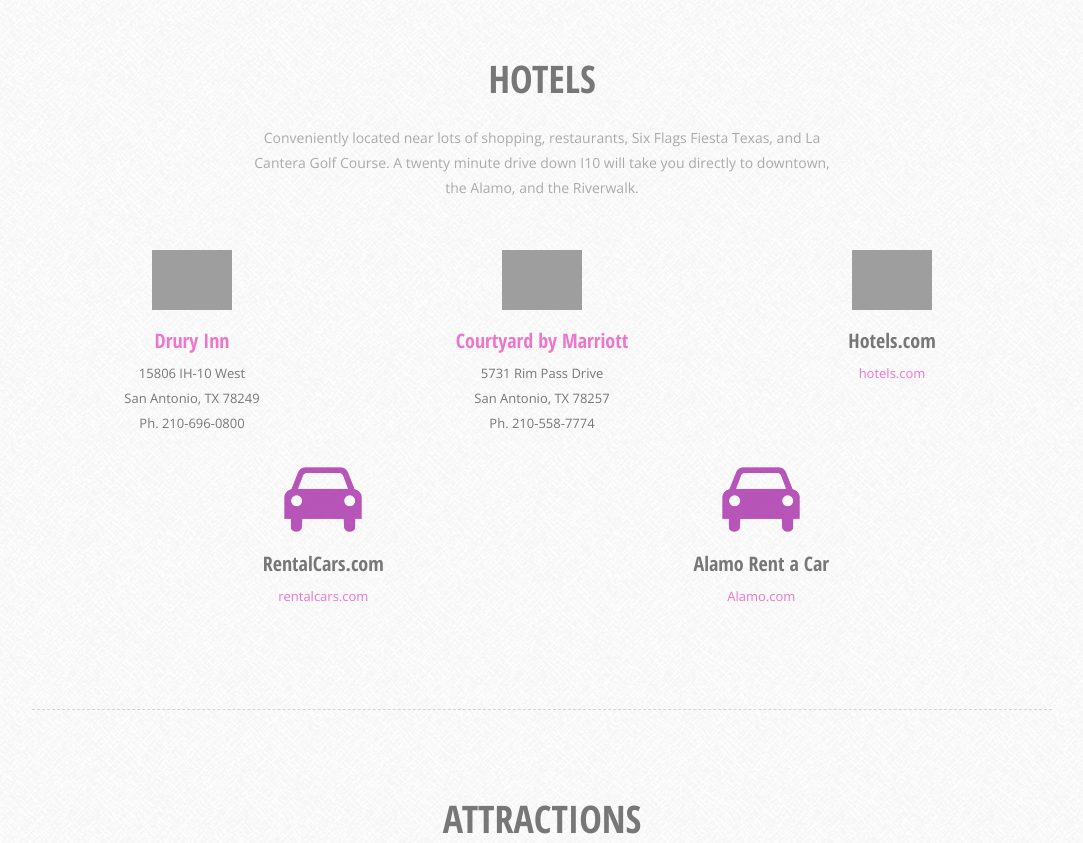
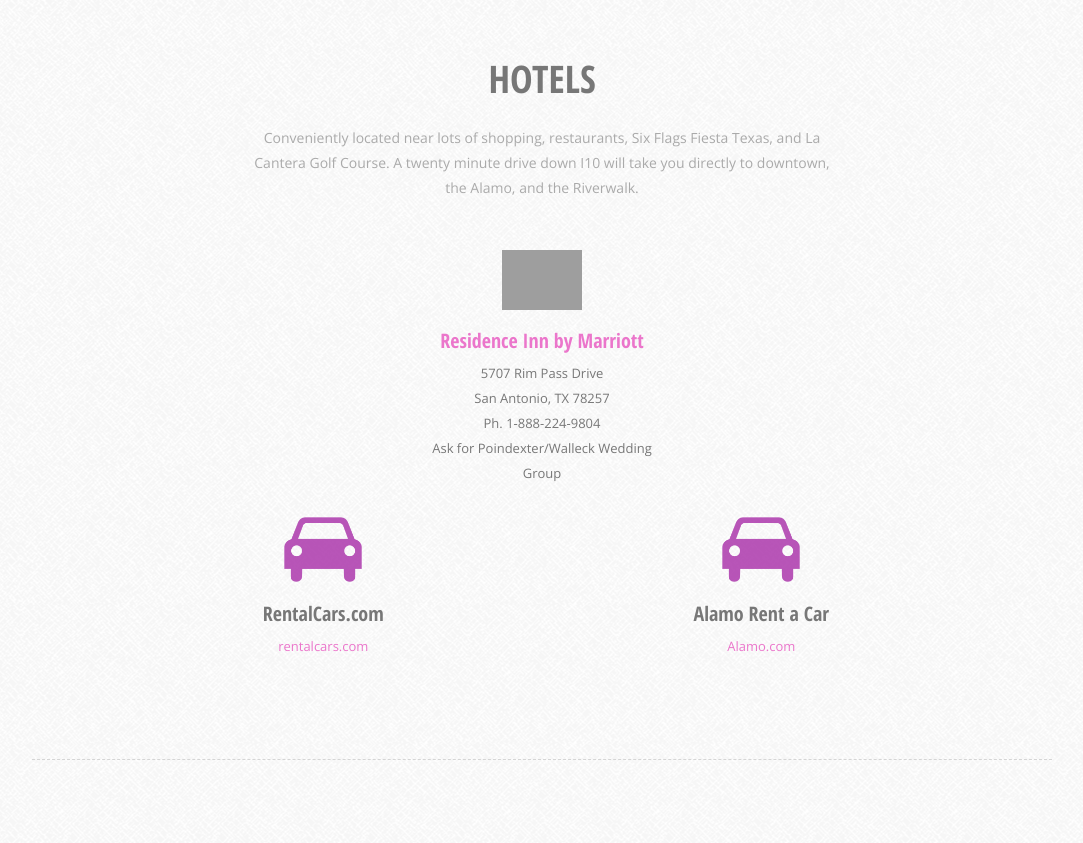
Before and after one commit to dwalleck/daryl-and-kelley, a Flask app: template wedding/templates/index.html in a window 1280 px wide. Shown: the part 1284-2127 px from the top of the page, without its empty margins (98-1181 px from the left). Run offline with Flask 2, Linux system fonts and the light colour scheme; the template is opened without the code that fills it, so the values that code supplies are empty; some libraries are stand-ins or nearby versions; some web fonts are replaced; grey boxes are pictures that could not be loaded.

Commit message:
Changed hotel options

```diff
--- a/wedding/templates/index.html
+++ b/wedding/templates/index.html
@@ -142,33 +142,14 @@
 					</div>
 					<!-- Service Row Starts -->
 					<div class="row">
-						<div class="col-md-4 col-sm-4">
-							<div class="service-item animated">
-								<!-- Image -->
-								<img src="/static/img/service-10.png" class="img-responsive" alt="" />
-								<!-- Title -->
-								<h4><a href="https://wwwc.druryhotels.com/PropertyHotelServices.aspx?property=0141" target"Drury">Drury Inn</a></h4>
-								<!-- Item Content -->
-								<p>15806 IH-10 West</p>
-								<p>San Antonio, TX 78249</p>
-								<p>Ph. 210-696-0800</p>
-							</div>
-						</div>
-						<div class="col-md-4 col-sm-4">
+						<div class="col-md-4 col-sm-4 col-md-offset-4">
 							<div class="service-item animated">
 								<img src="/static/img/service-10.png" class="img-responsive" alt=""/>
-								<h4><a href="http://www.marriott.com/hotels/travel/satwl-courtyard-san-antonio-six-flags-at-the-rim/" target="marriott">Courtyard by Marriott</a></h4>
-								<p>5731 Rim Pass Drive</p>
+								<h4><a href="http://www.marriott.com/hotels/travel/satwl-courtyard-san-antonio-six-flags-at-the-rim/" target="marriott">Residence Inn by Marriott</a></h4>
+								<p>5707 Rim Pass Drive</p>
 								<p>San Antonio, TX 78257</p>
-								<p>Ph. 210-558-7774</p>
-							</div>
-						</div>
-						<div class="col-md-4 col-sm-4">
-							<div class="service-item animated">
-								<img src="/static/img/service-10.png" class="img-responsive" alt="" />
-								<h4>Hotels.com</h4>
-								<p><a href="http://www.hotels.com/" target="hotels">hotels.com</a></p>
-
+								<p>Ph. 1-888-224-9804</p>
+                                <p>Ask for Poindexter/Walleck Wedding Group</p>
 							</div>
 						</div>
 					</div>
--- a/wedding/views.py
+++ b/wedding/views.py
@@ -2,7 +2,7 @@
 from wedding import app
 
 
-@app.route('/index')
+@app.route('/')
 def index():
     return render_template("index.html")
 
```
